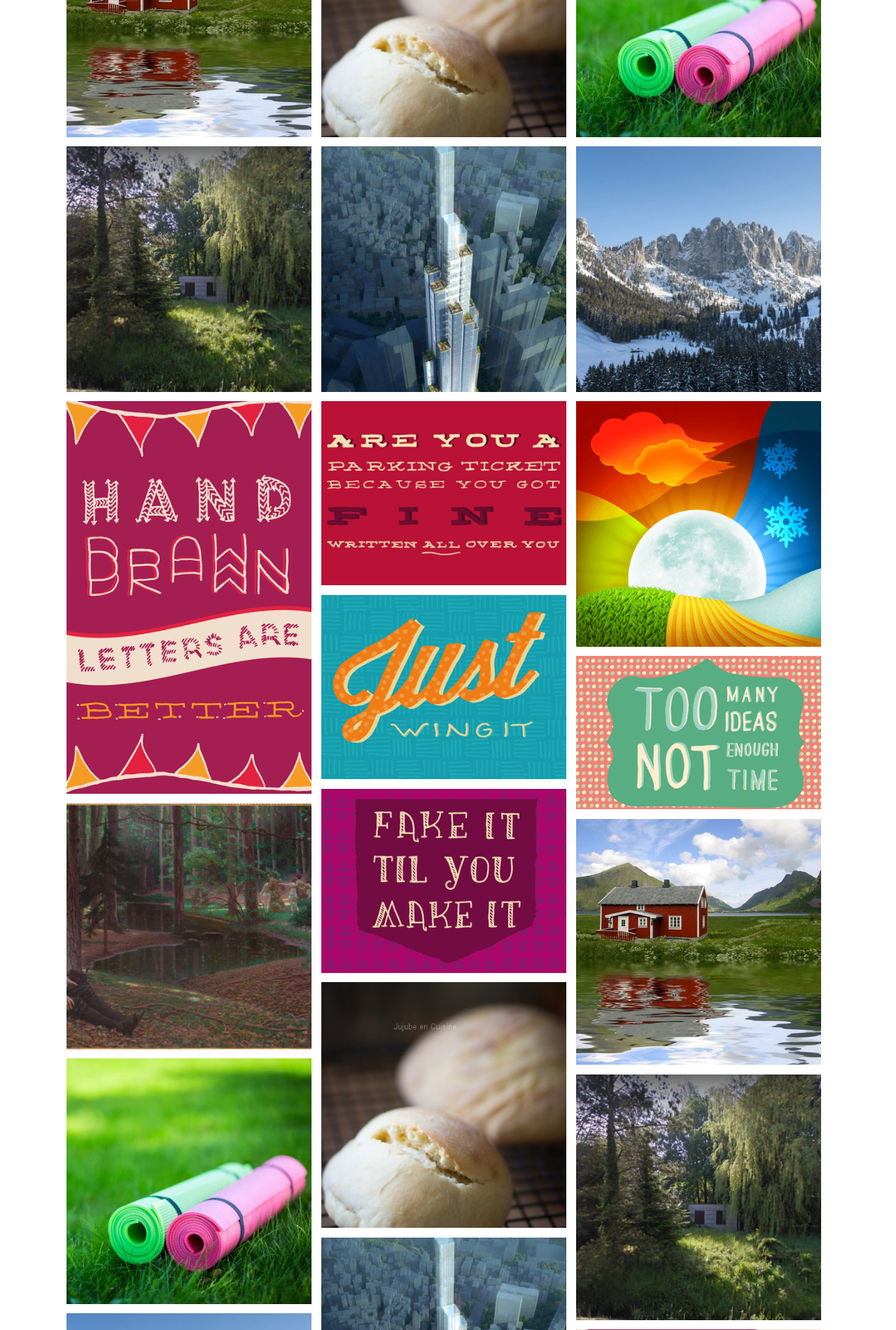
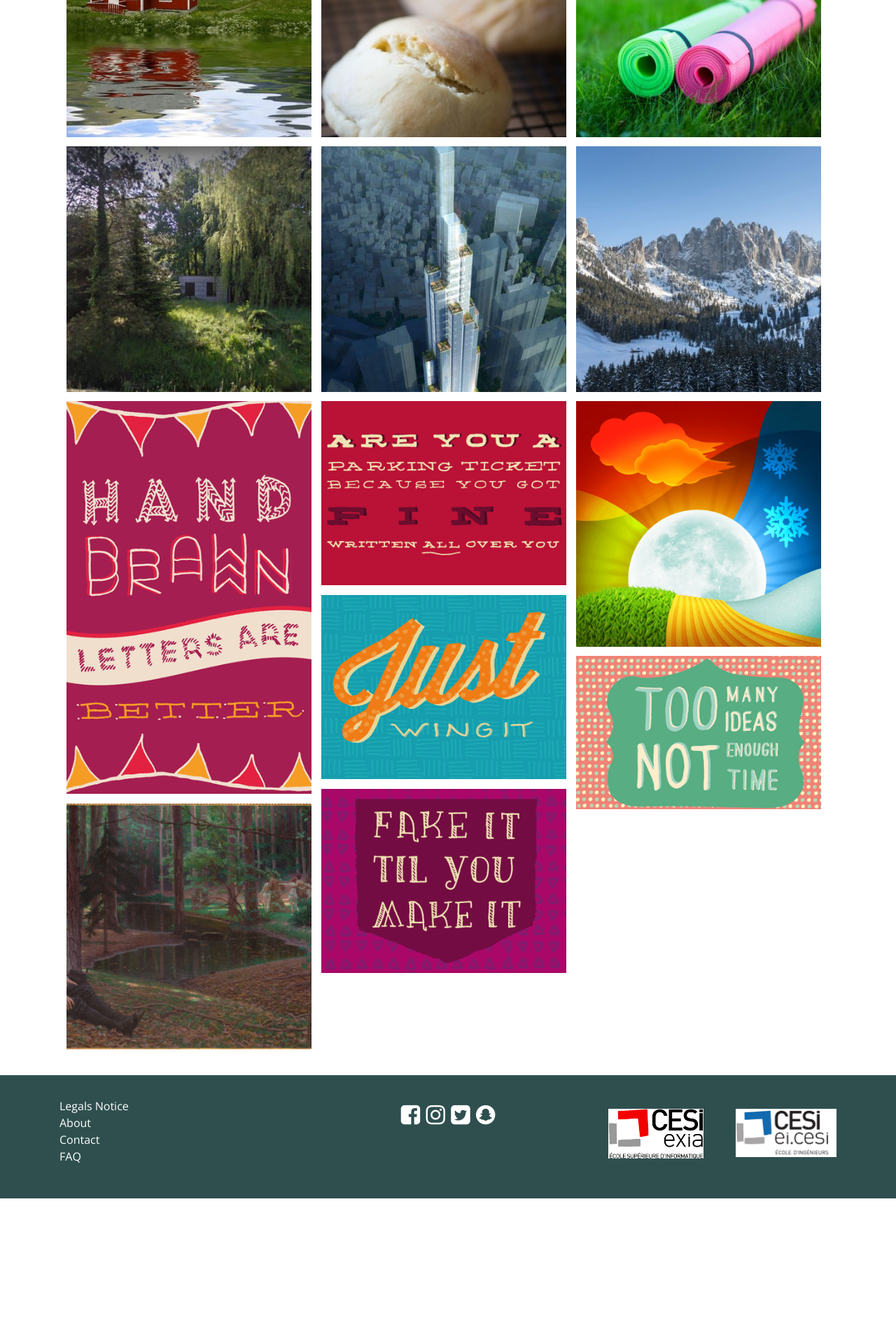
Before and after one commit to TngBlt/BDE-EXIA-Lyon, a PHP site: page /gallery.php in a window 1280 px wide. Shown: the part 301-2201 px from the top of the page at 70% size. After the commit the page ends 2013 px from the top, so only its background shows below. Run offline with PHP 8.4, Linux system fonts and the light colour scheme; data that the repository does not hold is empty.

Commit message:
Updated gallery

```diff
--- a/Mockup/Html/gallery.php
+++ b/Mockup/Html/gallery.php
@@ -3,61 +3,20 @@
 $customHead = "<link rel='stylesheet' href='static/css/gallery/base.css'/>
 <link rel='stylesheet' href='static/css/gallery/component.css'/>";
 
-$customScripts = "
-<script src=\"/static/js/jquery-3.1.1.js\"></script>
-<script src=\"/static/js/masonry.pkgd.min.js\"></script>
-<script src=\"/static/js/imagesloaded.pkgd.min.js\"></script>
-<script src='static/js/gallery.js'></script>";
 
 include "includes/header.php"; ?>
 
-<div class=".section-title gallery-title">
-    <h2>Gallery</h2>
-</div>
+    <div class="section-title gallery-title">
+        <h2>Gallery</h2>
+    </div>
 
-<div class="grid effect" id="grid">
-    <?php $files = glob('static/img/gallery/*.{jpg,png}',GLOB_BRACE);
-    $i = 0;
-    while ($i < 3) { ?>
-        <?php
-    foreach($files as $image): ?>
+<?php $image_dir = 'gallery' ; ?>
 
-        <div class="item">
-            <div class="item-image hidden-item">
-                <a href="#" class="image-link">
-                    <img src="<?php echo $image ?>" alt="">
-                </a>
-                <div class="icons-image hidden">
-                    <a href="#"><p class="posted-by"><?php echo 'posted by ' ?><span class="posted-by-name"><?php echo 'TngBlt' ?></span></p></a>
-                    <a href="#" class="thumbs-up"><p><?php echo '12 '?></p><i class="fa fa-lg fa-thumbs-up" aria-hidden="true"></i></a>
-                    <a href="#" class="comments"><p><?php echo '14 '?></p><i class="fa fa-lg fa-comments" aria-hidden="true"></i></a>
-                    <a href="#" class="share-alt"><i class="fa fa-lg fa-share-alt" aria-hidden="true"></i></a>
-                </div>
-            </div>
-            <div class="item-image item-image-sidepart hidden">
-                <div class="item-likes">
-                    <a href="#" class="thumbs-up">
-                        <p><?php echo '12 '?></p>
-                        <i class="fa fa-lg fa-thumbs-up" aria-hidden="true"></i>
-                    </a>
-                </div>
-                <?php
-                $comments = array('Utque aegrum corpus quassari etiam levibus solet offensis.',
-                    'Utque aegrum corpus quassari etiam levibus solet offensis, ita animus eius angustus et tener, quicquid increpuisset.',
-                    'Utque aegrum corpus quassari etiam levibus solet offensis, ita animus eius angustus et tener.');
-                foreach($comments as $comment) : ?>
+<?php $comments = array('Utque aegrum corpus quassari etiam levibus solet offensis.',
+    'Utque aegrum corpus quassari etiam levibus solet offensis, ita animus eius angustus et tener, quicquid increpuisset.',
+    'Utque aegrum corpus quassari etiam levibus solet offensis, ita animus eius angustus et tener.');
+?>
+<?php include "includes/gallery-items.php"; ?>
 
-                <div class="item-commment">
-                    <p class="item-comment-content"><?php echo $comment?></p>
-                </div>
-
-                <?php endforeach; ?>
-            </div>
-        </div>
-
-    <?php endforeach; ?>
-    <?php $i++; ?>
-        <?php  }; ?>
-   </div>
 
 <?php include "includes/footer.php"; ?>
--- a/Mockup/Html/includes/gallery-items.php
+++ b/Mockup/Html/includes/gallery-items.php
@@ -17,12 +17,12 @@ $customScripts = $customScripts."
             <div class="item">
                 <div class="item-image hidden-item">
                     <a href="#" class="image-link">
-                        <img src="<?php echo $image ?>" alt="">
+                        <img src="<?php echo $image ;?>" alt="">
                     </a>
                     <div class="icons-image hidden">
-                        <a href="#"><p class="posted-by"><?php echo 'posted by ' ?><span class="posted-by-name"><?php echo 'TngBlt' ?></span></p></a>
-                        <a href="#" class="thumbs-up"><p><?php echo '12 '?></p><i class="fa fa-lg fa-thumbs-up" aria-hidden="true"></i></a>
-                        <a href="#" class="comments"><p><?php echo '14 '?></p><i class="fa fa-lg fa-comments" aria-hidden="true"></i></a>
+                        <a href="#"><p class="posted-by"><?php echo 'posted by '; ?><span class="posted-by-name"><?php echo 'TngBlt' ;?></span></p></a>
+                        <a href="#" class="thumbs-up"><p><?php echo '12 ';?></p><i class="fa fa-lg fa-thumbs-up" aria-hidden="true"></i></a>
+                        <a href="#" class="comments"><p><?php echo '14 ';?></p><i class="fa fa-lg fa-comments" aria-hidden="true"></i></a>
                         <a href="#" class="share-alt"><i class="fa fa-lg fa-share-alt" aria-hidden="true"></i></a>
                     </div>
                 </div>
@@ -33,6 +33,11 @@ $customScripts = $customScripts."
                             <i class="fa fa-lg fa-thumbs-up" aria-hidden="true"></i>
                         </a>
                     </div>
+                    <?php foreach($comments as $comment): ?>
+                        <div class="item-commment">
+                            <p class="item-comment-content"><?php echo $comment; ?></p>
+                        </div>
+                    <?php endforeach; ?>
                 </div>
             </div>
         <?php endforeach; ?>
--- a/Mockup/Html/static/css/gallery/component.css
+++ b/Mockup/Html/static/css/gallery/component.css
@@ -16,7 +16,7 @@
     width:50%;
     z-index: 5;
 }
-.grid .item-image.blur {
+.grid .item.blur {
     filter:blur(5px);
 }
 
@@ -24,9 +24,6 @@
     margin-top: 20px;
 }
 
-.hidden-item{
-    opacity:0;
-}
 .hidden {
    display: none;
 }
@@ -102,3 +99,12 @@
     -moz-transition: opacity 0.7s ease-in-out;
     transition: opacity 0.7s ease-in-out;
 }
+
+.item-image-sidepart {
+    display: none;
+}
+
+
+.item.active .item-image-sidepart {
+    display: block;
+}
--- a/Mockup/Html/static/js/gallery.js
+++ b/Mockup/Html/static/js/gallery.js
@@ -1,6 +1,6 @@
 var grid = $('#grid');
 var itemImage = $('.item-image');
-
+var elem;
 
 $(grid).imagesLoaded( function() {
     $(grid).masonry({
@@ -42,26 +42,15 @@ itemImage.on('mouseenter mouseleave', function () {
 
 
 itemImage.on('click', function (e) {
-    var elem = $(this);
-    if (elem.hasClass('active'))
-    {
-        grid.find(".item-image").not('.active').toggleClass('blur');
-        elem.remove('active');
-        elem.next('.item-image-sidepart').removeClass('active');
+
+    if(!grid.find('.item').hasClass('active') || elem.is($(this))){
+        elem = $(this);
+        elem.parent().toggleClass('mid-width');
+        elem.parent().toggleClass('active');
+        grid.find('.item').not('.active').not(elem.parent()).toggleClass('blur');
+        grid.masonry('layout');
+        e.preventDefault();
     }
-    else {
-        elem.addClass('active');
-        elem.next('.item-image-sidepart').addClass('active');
-        grid.find(".item-image").not('.active').toggleClass('blur');
-    }
-
-
-    elem.parent().toggleClass('mid-width');
-    elem.next('.item-image-sidepart').fadeToggle();
-
-    grid.masonry('layout');
-    e.preventDefault();
-
 });
 
 
```
Also changed, not shown: Mockup/Html/GalleryTest.php (+6 -2 lines).
